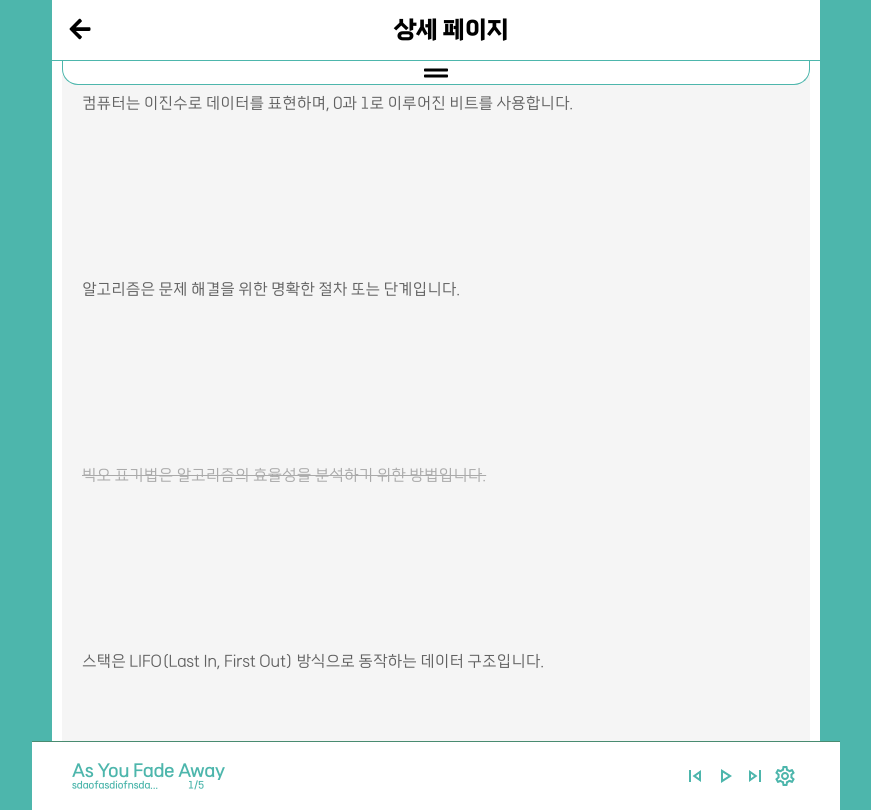
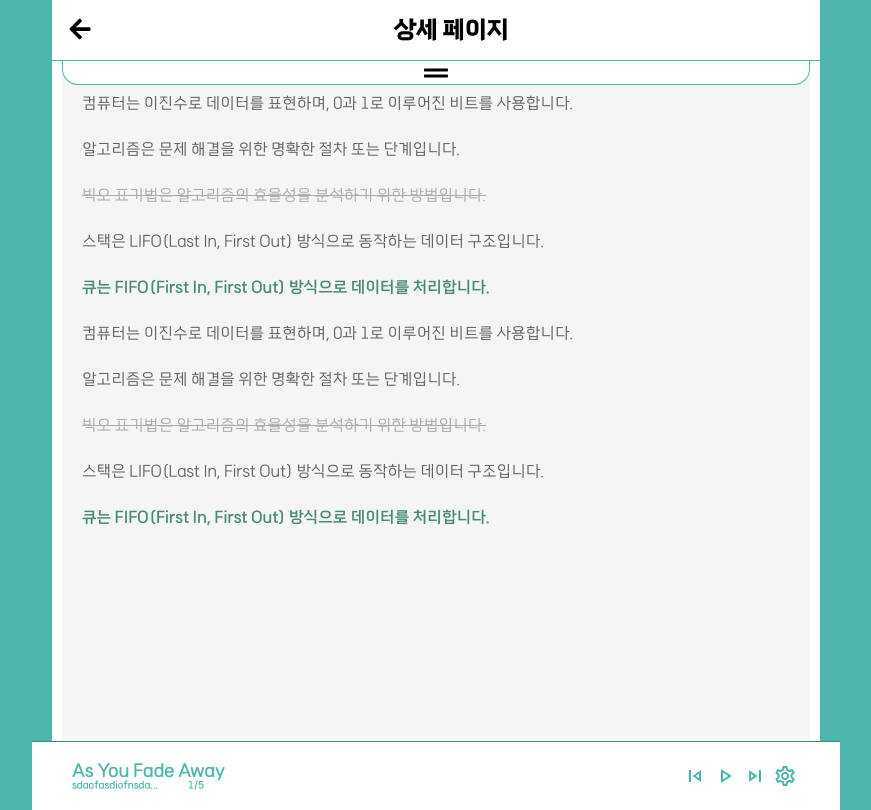
Before and after one commit to mauercho/StudyingWithListening, a React (Create React App) app in the folder front/: page /detail in a window 1280 px wide. Shown: the whole page, without its empty margins (204-1075 px from the left). Built offline with nearby package versions, Linux system fonts and the light colour scheme.

Commit message:
Fix: 테스트용 gap 수치 수정

```diff
--- a/front/src/pages/detail.jsx
+++ b/front/src/pages/detail.jsx
@@ -31,7 +31,7 @@ const ContentArea = styled.ul`
   margin-top: 10px;
   display: flex;
   flex-direction: column;
-  gap: 150px;
+  gap: 10px;
   overflow-y: auto;
   box-sizing: border-box;
   background: ${({ theme }) => theme.color.grey};
```
